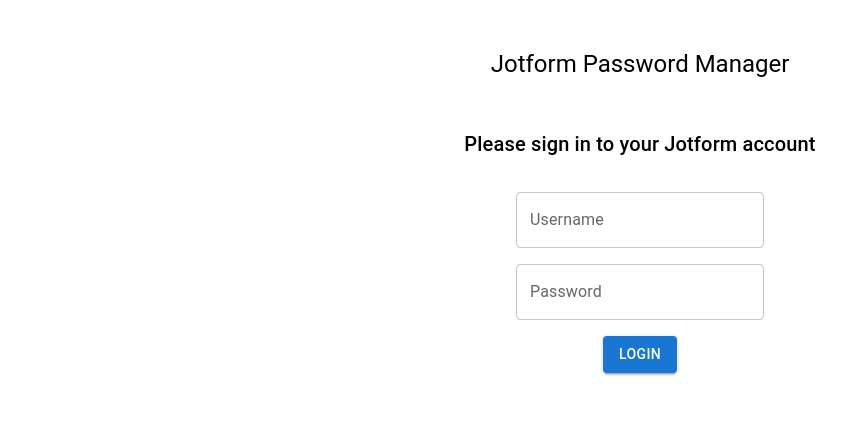
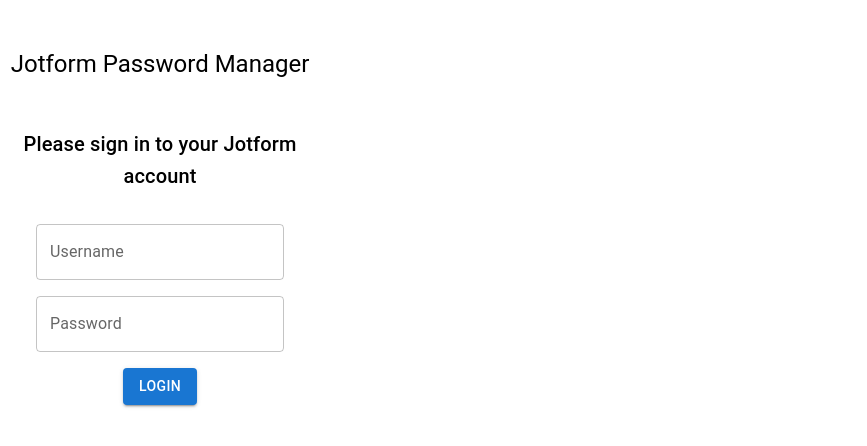
Before and after one commit to EgeBoraErguney/jotform-react-extension-intern, a React (Create React App) app: page / in a window 1280 px wide. Shown: the top 446 px of the page, without its empty margins (0-867 px from the left). Built offline with nearby package versions, Linux system fonts and the light colour scheme.

Commit message:
padding margin edit

```diff
--- a/src/App.css
+++ b/src/App.css
@@ -2,6 +2,8 @@
   text-align: center;
   min-width: 320px;
   min-height: 240px;
+  max-width: 320px;
+  max-height: 240px;
 }
 
 .App-logo {
--- a/src/Components/forms.js
+++ b/src/Components/forms.js
@@ -332,7 +332,7 @@ const Forms = () => {
       >
         {filteredSubmissions.map((item) => {
           return (
-            <Card key={item.id} sx={{ mt: 1, p: 0 }}>
+            <Card key={item.id} sx={{ mt: 1, p: 1 }}>
               <CardContent
                 sx={{
                   m: 0,
@@ -388,7 +388,7 @@ const Forms = () => {
                 >
                   Fill
                 </Button>
-                <Typography mt={1} variant="subtitle2">
+                <Typography mt={2} variant="subtitle2">
                   {item.answers[3].answer}{" "}
                 </Typography>
                 <Typography variant="caption">
```
